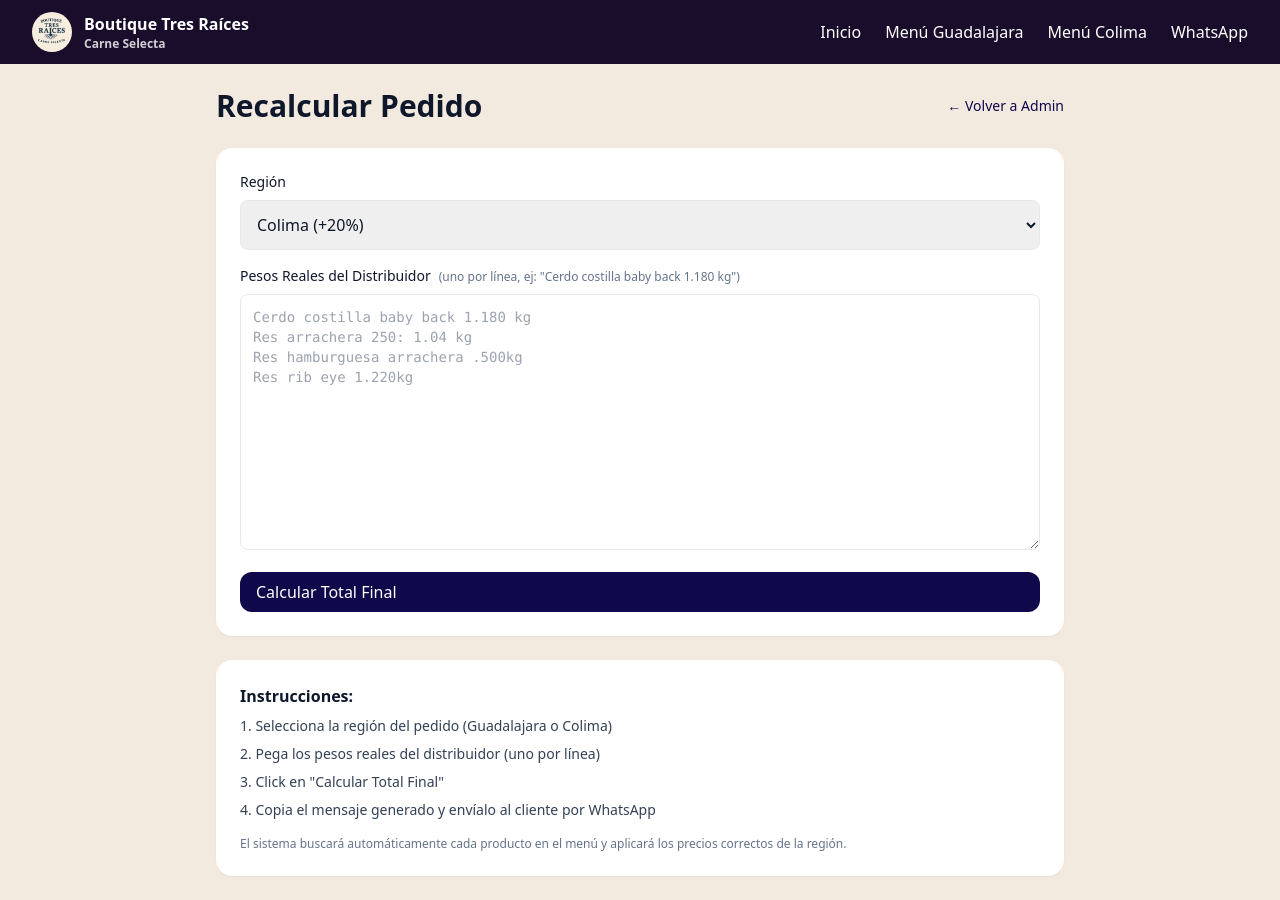
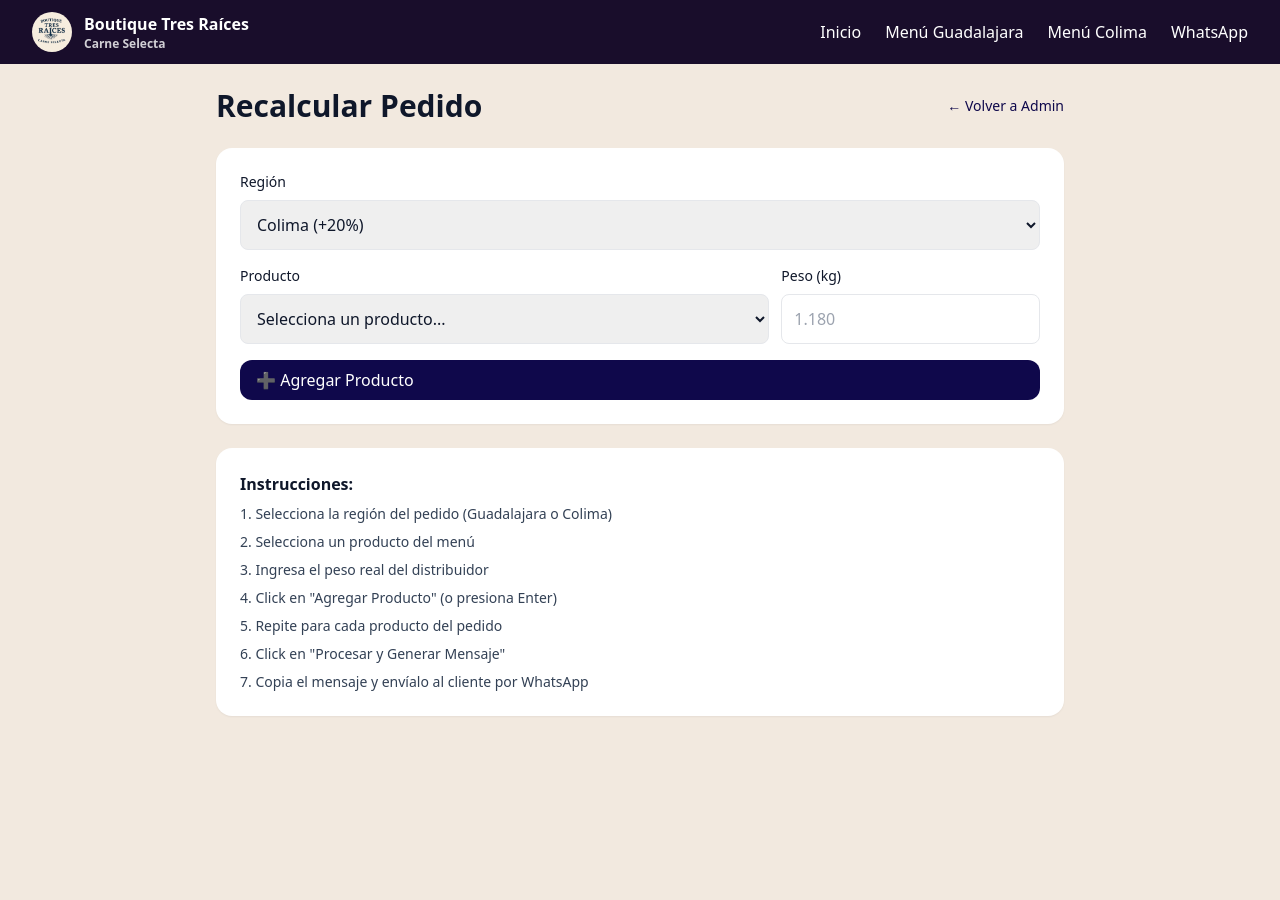
Before and after one commit to SpaceTrev/tresraices, a Next.js app: page /admin/recalculate in a window 1280 px wide. After the commit the page ends 800 px from the top, so only its background shows below. Built offline with nearby package versions, Linux system fonts and the light colour scheme.

Commit message:
fixed recalculate page

```diff
--- a/app/admin/recalculate/page.tsx
+++ b/app/admin/recalculate/page.tsx
@@ -1,22 +1,24 @@
 'use client';
 
 import { useState, useEffect } from 'react';
-import { parseWeightUpdates } from '@/lib/orders/parser';
 import { recalculateOrder, formatRecalculationMessage } from '@/lib/orders/recalculate';
 import type { MenuItem } from '@/lib/menu/types';
-import type { Region } from '@/lib/orders/types';
+import type { Region, WeightUpdate } from '@/lib/orders/types';
 
 export default function RecalculatePage() {
   const [region, setRegion] = useState<Region>('colima');
-  const [weightsInput, setWeightsInput] = useState('');
+  const [selectedItem, setSelectedItem] = useState('');
+  const [weight, setWeight] = useState('');
+  const [items, setItems] = useState<WeightUpdate[]>([]);
   const [result, setResult] = useState('');
   const [error, setError] = useState('');
   const [menuItems, setMenuItems] = useState<MenuItem[]>([]);
   const [loading, setLoading] = useState(true);
 
-  // Load menu data on mount
+  // Load menu data on mount and when region changes
   useEffect(() => {
     async function loadMenu() {
+      setLoading(true);
       try {
         const response = await fetch(`/api/menu?region=${region}`);
         const data = await response.json();
@@ -30,23 +32,45 @@ export default function RecalculatePage() {
     loadMenu();
   }, [region]);
 
-  const handleCalculate = () => {
+  const handleAddItem = () => {
+    if (!selectedItem || !weight) {
+      setError('Selecciona un producto y peso');
+      return;
+    }
+
+    const weightNum = parseFloat(weight);
+    if (isNaN(weightNum) || weightNum <= 0) {
+      setError('Peso inválido');
+      return;
+    }
+
+    const menuItem = menuItems.find(item => item.id === selectedItem);
+    if (!menuItem) {
+      setError('Producto no encontrado');
+      return;
+    }
+
+    setItems([...items, { itemName: menuItem.name, actualWeight: weightNum }]);
+    setSelectedItem('');
+    setWeight('');
+    setError('');
+  };
+
+  const handleRemoveItem = (index: number) => {
+    setItems(items.filter((_, i) => i !== index));
+  };
+
+  const handleProcess = () => {
     setError('');
     setResult('');
 
+    if (items.length === 0) {
+      setError('Agrega al menos un producto');
+      return;
+    }
+
     try {
-      // Parse weight updates
-      const updates = parseWeightUpdates(weightsInput);
-
-      if (updates.length === 0) {
-        setError('No se encontraron pesos válidos. Formato esperado:\nCerdo costilla baby back 1.180 kg\nRes arrachera 250: 1.04 kg');
-        return;
-      }
-
-      // Recalculate
-      const recalculated = recalculateOrder(menuItems, region, updates);
-
-      // Format message
+      const recalculated = recalculateOrder(menuItems, region, items);
       const message = formatRecalculationMessage(recalculated);
       setResult(message);
     } catch (err: any) {
@@ -62,6 +86,21 @@ export default function RecalculatePage() {
       alert('Error al copiar');
     }
   };
+
+  const handleClear = () => {
+    setItems([]);
+    setResult('');
+    setError('');
+  };
+
+  // Group menu items by category for easier selection
+  const categorizedItems = menuItems.reduce((acc, item) => {
+    if (!acc[item.category]) {
+      acc[item.category] = [];
+    }
+    acc[item.category].push(item);
+    return acc;
+  }, {} as Record<string, MenuItem[]>);
 
   if (loading) {
     return (
@@ -93,36 +132,96 @@ export default function RecalculatePage() {
           </select>
         </div>
 
-        <div>
-          <label className="block text-sm font-medium mb-2">
-            Pesos Reales del Distribuidor
-            <span className="text-xs text-slate-500 ml-2">
-              (uno por línea, ej: "Cerdo costilla baby back 1.180 kg")
-            </span>
-          </label>
-          <textarea
-            className="w-full border rounded-lg p-3 font-mono text-sm h-64"
-            placeholder="Cerdo costilla baby back 1.180 kg
-Res arrachera 250: 1.04 kg
-Res hamburguesa arrachera .500kg
-Res rib eye 1.220kg"
-            value={weightsInput}
-            onChange={(e) => setWeightsInput(e.target.value)}
-          />
+        <div className="grid grid-cols-1 md:grid-cols-3 gap-3">
+          <div className="md:col-span-2">
+            <label className="block text-sm font-medium mb-2">Producto</label>
+            <select
+              className="w-full border rounded-lg p-3"
+              value={selectedItem}
+              onChange={(e) => setSelectedItem(e.target.value)}
+            >
+              <option value="">Selecciona un producto...</option>
+              {Object.entries(categorizedItems).map(([category, items]) => (
+                <optgroup key={category} label={category}>
+                  {items.map((item) => (
+                    <option key={item.id} value={item.id}>
+                      {item.name}
+                    </option>
+                  ))}
+                </optgroup>
+              ))}
+            </select>
+          </div>
+
+          <div>
+            <label className="block text-sm font-medium mb-2">Peso (kg)</label>
+            <input
+              type="number"
+              step="0.001"
+              min="0"
+              className="w-full border rounded-lg p-3"
+              placeholder="1.180"
+              value={weight}
+              onChange={(e) => setWeight(e.target.value)}
+              onKeyPress={(e) => {
+                if (e.key === 'Enter') {
+                  handleAddItem();
+                }
+              }}
+            />
+          </div>
         </div>
 
         <button
-          onClick={handleCalculate}
+          onClick={handleAddItem}
           className="btn btn-primary w-full"
-          disabled={!weightsInput.trim()}
+          disabled={!selectedItem || !weight}
         >
-          Calcular Total Final
+          ➕ Agregar Producto
         </button>
 
         {error && (
-          <div className="bg-red-50 border border-red-200 text-red-700 p-4 rounded-lg">
-            <p className="font-semibold">Error:</p>
-            <pre className="text-sm whitespace-pre-wrap mt-1">{error}</pre>
+          <div className="bg-red-50 border border-red-200 text-red-700 p-4 rounded-lg text-sm">
+            {error}
+          </div>
+        )}
+
+        {items.length > 0 && (
+          <div className="border rounded-lg p-4 space-y-3">
+            <div className="flex items-center justify-between">
+              <h3 className="font-semibold">Productos Agregados ({items.length})</h3>
+              <button
+                onClick={handleClear}
+                className="text-sm text-red-600 hover:underline"
+              >
+                Limpiar todo
+              </button>
+            </div>
+            <ul className="space-y-2">
+              {items.map((item, index) => (
+                <li
+                  key={index}
+                  className="flex items-center justify-between bg-slate-50 p-3 rounded"
+                >
+                  <span className="text-sm">
+                    <span className="font-medium capitalize">{item.itemName}</span>
+                    <span className="text-slate-500 ml-2">— {item.actualWeight.toFixed(3)} kg</span>
+                  </span>
+                  <button
+                    onClick={() => handleRemoveItem(index)}
+                    className="text-red-600 hover:text-red-800 text-sm"
+                  >
+                    ✕ Quitar
+                  </button>
+                </li>
+              ))}
+            </ul>
+            <button
+              onClick={handleProcess}
+              className="btn btn-primary w-full"
+            >
+              🧮 Procesar y Generar Mensaje
+            </button>
           </div>
         )}
 
@@ -148,13 +247,13 @@ Res rib eye 1.220kg"
         <h2 className="font-semibold mb-2">Instrucciones:</h2>
         <ol className="text-sm space-y-2 list-decimal list-inside text-slate-700">
           <li>Selecciona la región del pedido (Guadalajara o Colima)</li>
-          <li>Pega los pesos reales del distribuidor (uno por línea)</li>
-          <li>Click en "Calcular Total Final"</li>
-          <li>Copia el mensaje generado y envíalo al cliente por WhatsApp</li>
+          <li>Selecciona un producto del menú</li>
+          <li>Ingresa el peso real del distribuidor</li>
+          <li>Click en "Agregar Producto" (o presiona Enter)</li>
+          <li>Repite para cada producto del pedido</li>
+          <li>Click en "Procesar y Generar Mensaje"</li>
+          <li>Copia el mensaje y envíalo al cliente por WhatsApp</li>
         </ol>
-        <p className="text-xs text-slate-500 mt-4">
-          El sistema buscará automáticamente cada producto en el menú y aplicará los precios correctos de la región.
-        </p>
       </div>
     </div>
   );
--- a/lib/orders/parser.ts
+++ b/lib/orders/parser.ts
@@ -12,28 +12,50 @@ import type { ParsedOrder, WeightUpdate, Region } from './types';
  *  Res hamburguesa arrachera .500kg"
  */
 export function parseWeightUpdates(text: string): WeightUpdate[] {
-  const lines = text.split('\n').filter(line => line.trim());
+  const lines = text.split('\n').map(line => line.trim()).filter(Boolean);
   const updates: WeightUpdate[] = [];
 
+  let currentItem: string | null = null;
+
   for (const line of lines) {
-    // Match patterns like:
-    // "Cerdo costilla baby back 1.180 kg"
-    // "Res arrachera 250: 1.04 kg"
-    // "Res hamburguesa arrachera .500kg"
-    // "Res rib eye 1/2": 1.220kg"
-    const match = line.match(/(.+?)\s*([:.-]?\s*)?(\d+\.?\d*)\s*kg/i);
+    // Check if this line has a weight (with or without item name)
+    const weightMatch = line.match(/(\d+\.?\d*)\s*kg/i);
 
-    if (match) {
-      const itemName = match[1].trim()
+    if (weightMatch) {
+      const weight = parseFloat(weightMatch[1]);
+
+      // Check if item name is on the same line
+      const sameLine = line.match(/(.+?)\s*[:.-]?\s*(\d+\.?\d*)\s*kg/i);
+
+      if (sameLine && sameLine[1].trim().length > 2) {
+        // Item name and weight on same line
+        const itemName = sameLine[1].trim()
+          .replace(/^(Cerdo|Res|Búfalo|Bufalo|Cordero|Pato|Pollo|Pavo|Avestruz|Ciervo rojo|Jabalí|Jabali|Conejo|Codorniz|Cabrito|Ternera|Queso)\s+/i, '')
+          .replace(/["':]/g, '')
+          .toLowerCase()
+          .trim();
+
+        if (itemName.length > 2 && !isNaN(weight) && weight > 0) {
+          updates.push({ itemName, actualWeight: weight });
+          currentItem = null;
+        }
+      } else if (currentItem) {
+        // Weight on separate line, use previous item name
+        if (!isNaN(weight) && weight > 0) {
+          updates.push({ itemName: currentItem, actualWeight: weight });
+          currentItem = null;
+        }
+      }
+    } else if (!line.match(/^\d+\.?\d*$/)) {
+      // This line might be an item name (no weight, not just a number)
+      const itemName = line
         .replace(/^(Cerdo|Res|Búfalo|Bufalo|Cordero|Pato|Pollo|Pavo|Avestruz|Ciervo rojo|Jabalí|Jabali|Conejo|Codorniz|Cabrito|Ternera|Queso)\s+/i, '')
-        .replace(/["']/g, '') // Remove quotes
+        .replace(/["':]/g, '')
         .toLowerCase()
         .trim();
-      const weight = parseFloat(match[3]);
 
-      // Only add if item name is meaningful (more than 2 characters) and weight is valid
-      if (itemName.length > 2 && !isNaN(weight) && weight > 0) {
-        updates.push({ itemName, actualWeight: weight });
+      if (itemName.length > 2) {
+        currentItem = itemName;
       }
     }
   }
```
